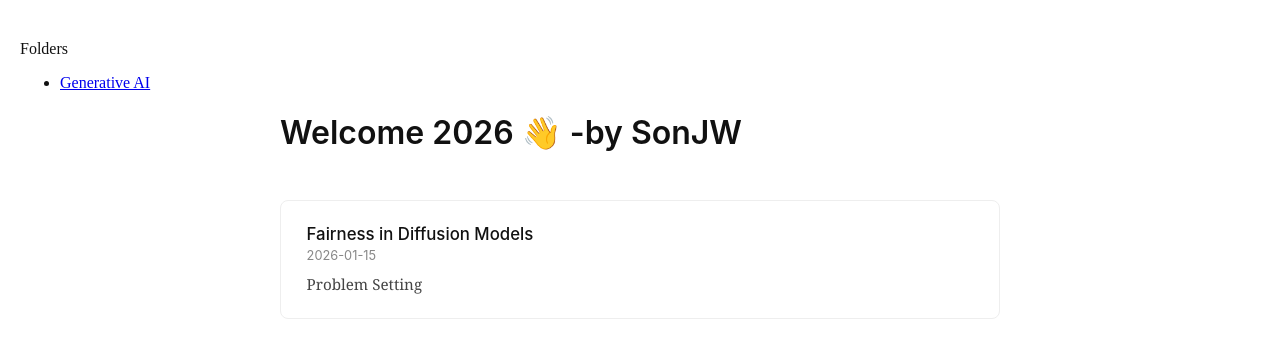
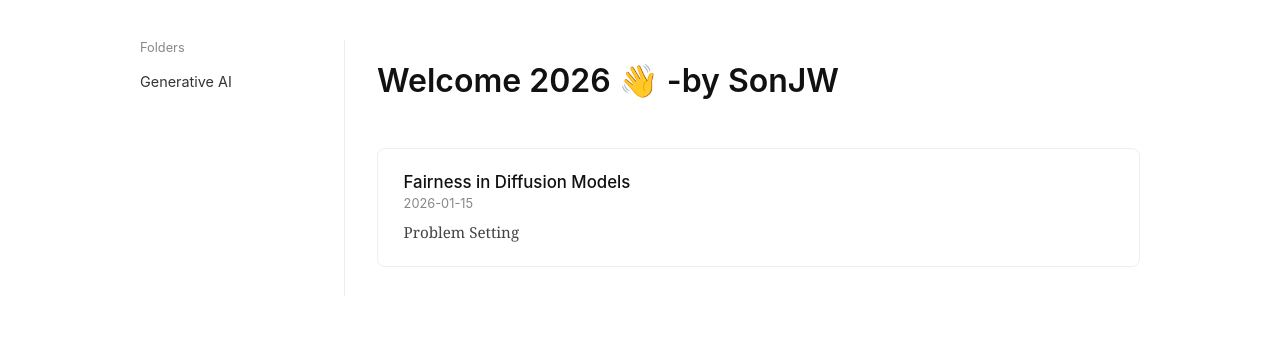
Before and after one commit to mattattabi78/mattattabi78.github.io, a Jekyll site: the page built from index.md, in a window 1280 px wide. Shown: the top 358 px of the page. Built offline with Jekyll 4.4.1, drawn with Linux system fonts in a browser that asks for light colours.

Commit message:
Update main.css

```diff
--- a/assets/css/main.css
+++ b/assets/css/main.css
@@ -1,3 +1,6 @@
+/*basic*/
+/*--------------------------------------*/
+
 body {
   margin: 0;
   padding: 40px 20px;
@@ -6,12 +9,46 @@ body {
   color: #111;
 }
 
-
-main {
-  max-width: 720px;
+/* Layout */
+.layout {
+  display: flex;
+  max-width: 1000px;
   margin: auto;
 }
 
+/* Sidebar */
+.sidebar {
+  width: 180px;
+  padding-right: 24px;
+  border-right: 1px solid #eee;
+  font-family: "Inter", sans-serif;
+}
+.sidebar-title {
+  font-size: 0.8em;
+  color: #888;
+  margin-bottom: 1em;
+}
+.sidebar ul {
+  list-style: none;
+  padding: 0;
+}
+.sidebar li {
+  margin-bottom: 0.6em;
+}
+.sidebar a {
+  text-decoration: none;
+  color: #333;
+  font-size: 0.9em;
+}
+.sidebar a:hover {
+  text-decoration: underline;
+}
+
+/* Main */
+main {
+  padding-left: 32px;
+  flex: 1;
+}
 
 h1, h2, h3 {
   font-family: "Inter", -apple-system, BlinkMacSystemFont, sans-serif;
@@ -41,9 +78,12 @@ blockquote {
   padding-left: 12px;
   color: #555;
 }
+/*--------------------------------------*/
 
+/* post list */
+/*--------------------------------------*/
 .post-list {
-  list-style: none;      /* ← 점 제거 */
+  list-style: none;
   padding: 0;
   margin-top: 3em;
 }
@@ -82,10 +122,9 @@ blockquote {
   line-height: 1.6;
   color: #444;
 }
-
+/*--------------------------------------*/
 
 /* Post navigation */
-
 .post-nav {
   margin-bottom: 2.5em;
 }
```
